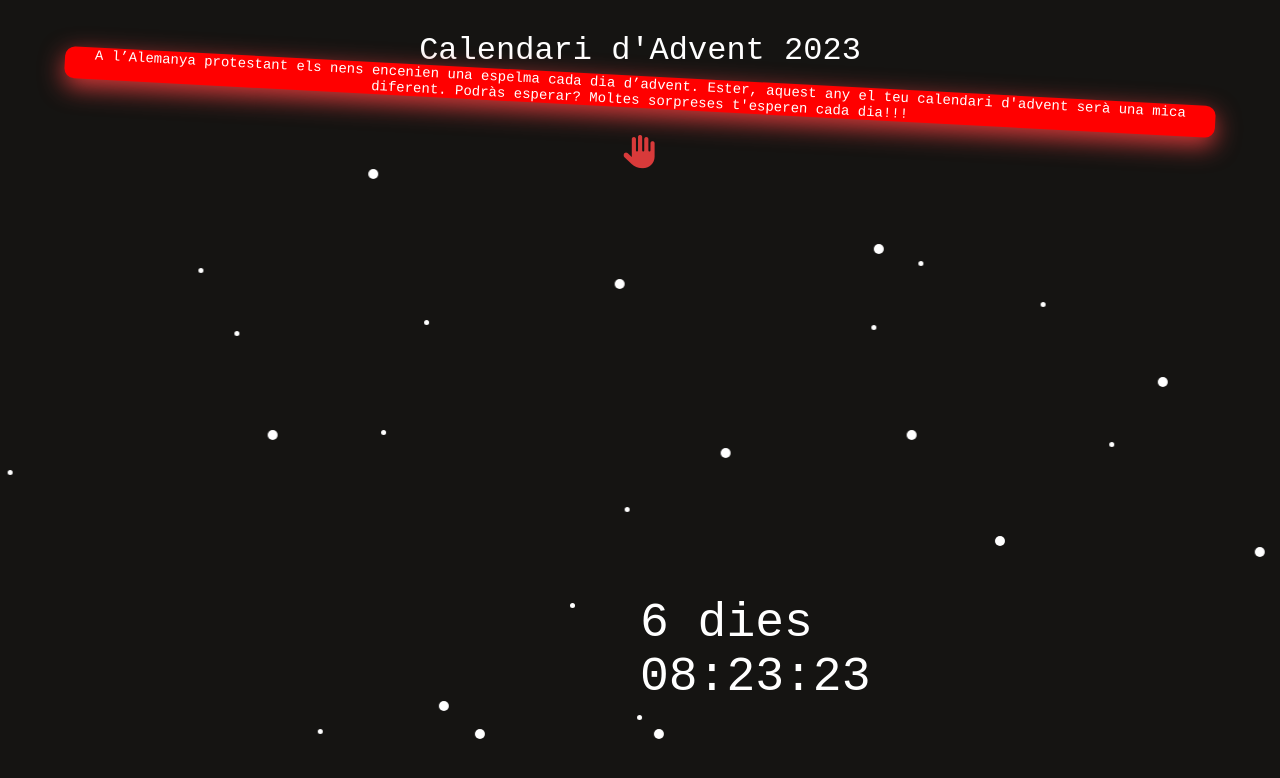
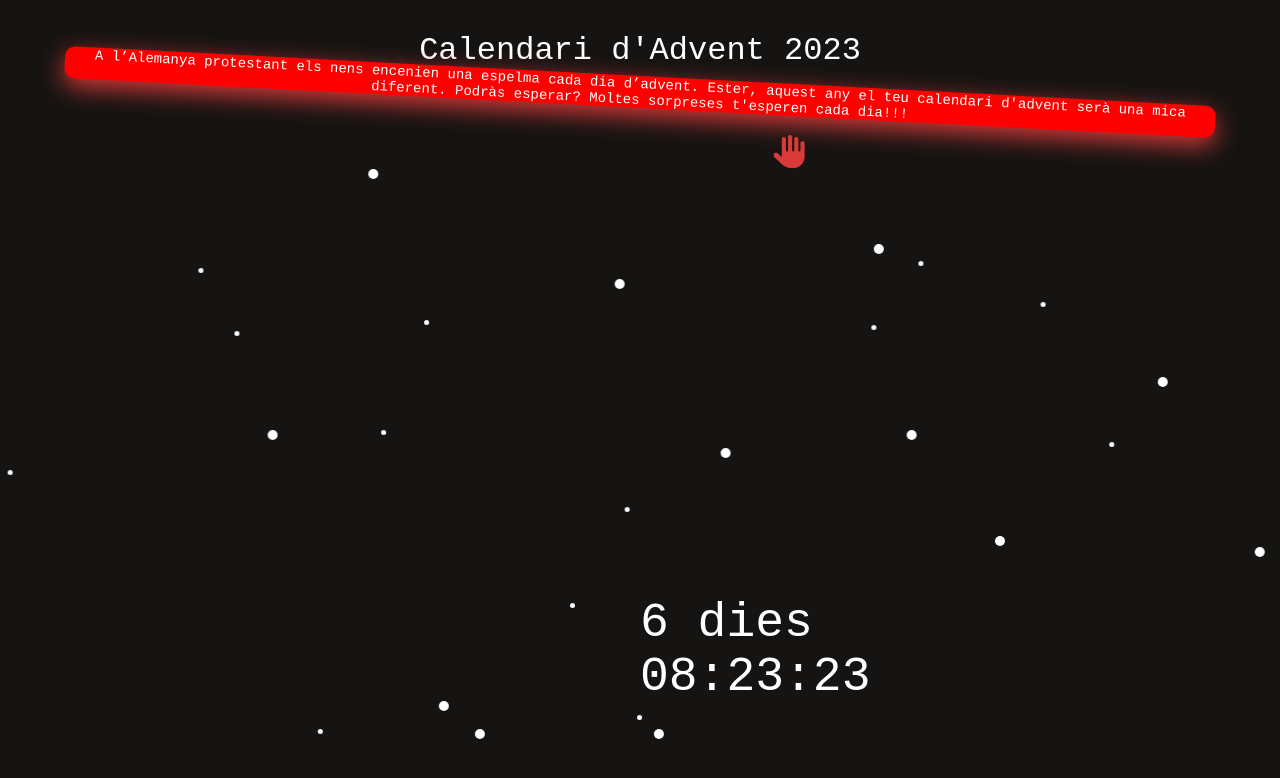
Before and after one commit to joseptarrestoneu/adventCalendar23, a plain HTML site: page index.html in a window 1280 px wide. Drawn offline with Linux system fonts and the light colour scheme.

```diff
--- a/assets/css/style.css
+++ b/assets/css/style.css
@@ -60,6 +60,10 @@ span {
   border-radius: 10px;
   transform: rotate(3deg);
   box-shadow: #D83A3A 0px 8px 24px;
+}
+
+.title3 {
+  transform: translateX(150px);
 }
 
 .title3 i {
```
